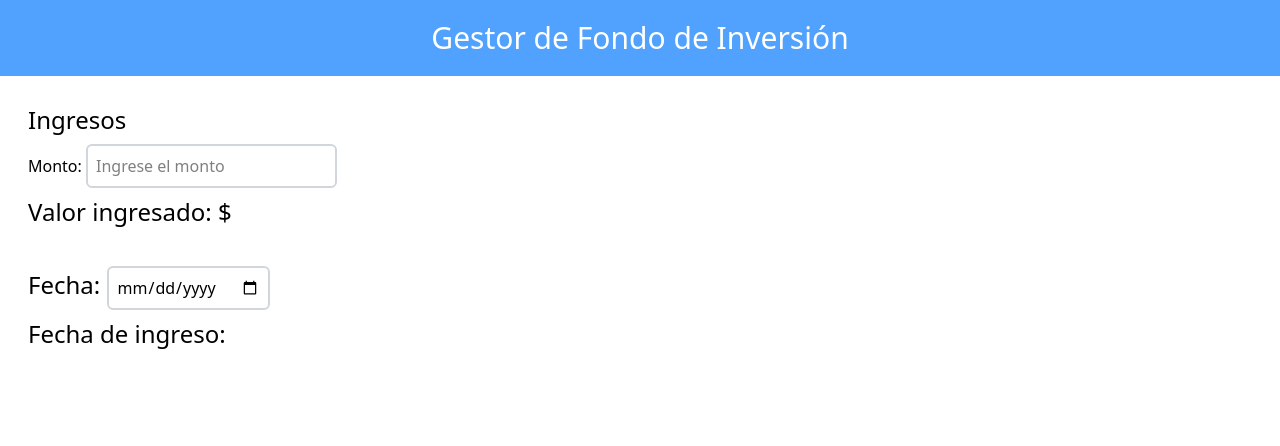
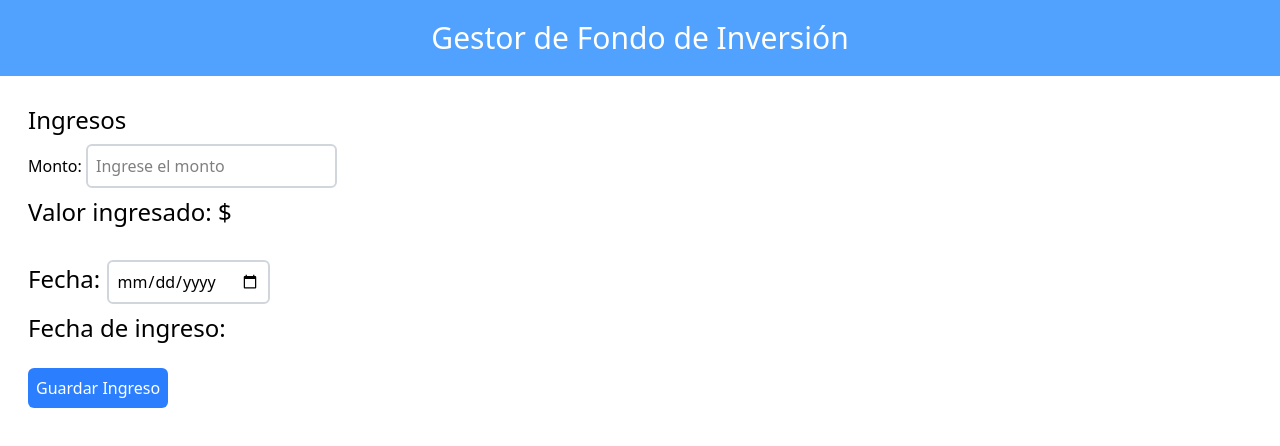
Before and after one commit to juancmdev/gestor_fondo_inversion_react, a React (Vite) app: page / in a window 1280 px wide. Shown: the top 446 px of the page. Built offline with nearby package versions, Linux system fonts and the light colour scheme.

Commit message:
base de datos establecida

```diff
--- a/src/components/Main.jsx
+++ b/src/components/Main.jsx
@@ -53,7 +53,7 @@ function Main() {
       </div>
       <p className="text-2xl">Valor ingresado: ${ingreso}</p>{" "}
       {/* Para visualizar el valor */}
-      <div style={{ marginTop: "30px" }}>
+      <div className="mt-6">
         <label htmlFor="fecha-ingreso" className="text-2xl">
           Fecha:{" "}
         </label>
@@ -66,6 +66,12 @@ function Main() {
         />
       </div>
       <p className="text-2xl">Fecha de ingreso: {fechaIngreso}</p>
+      <button
+        className="mt-6 bg-blue-500 text-white p-2 rounded-md"
+        onClick={guardarIngreso}
+      >
+        Guardar Ingreso
+      </button>
     </main>
   );
 }
```
